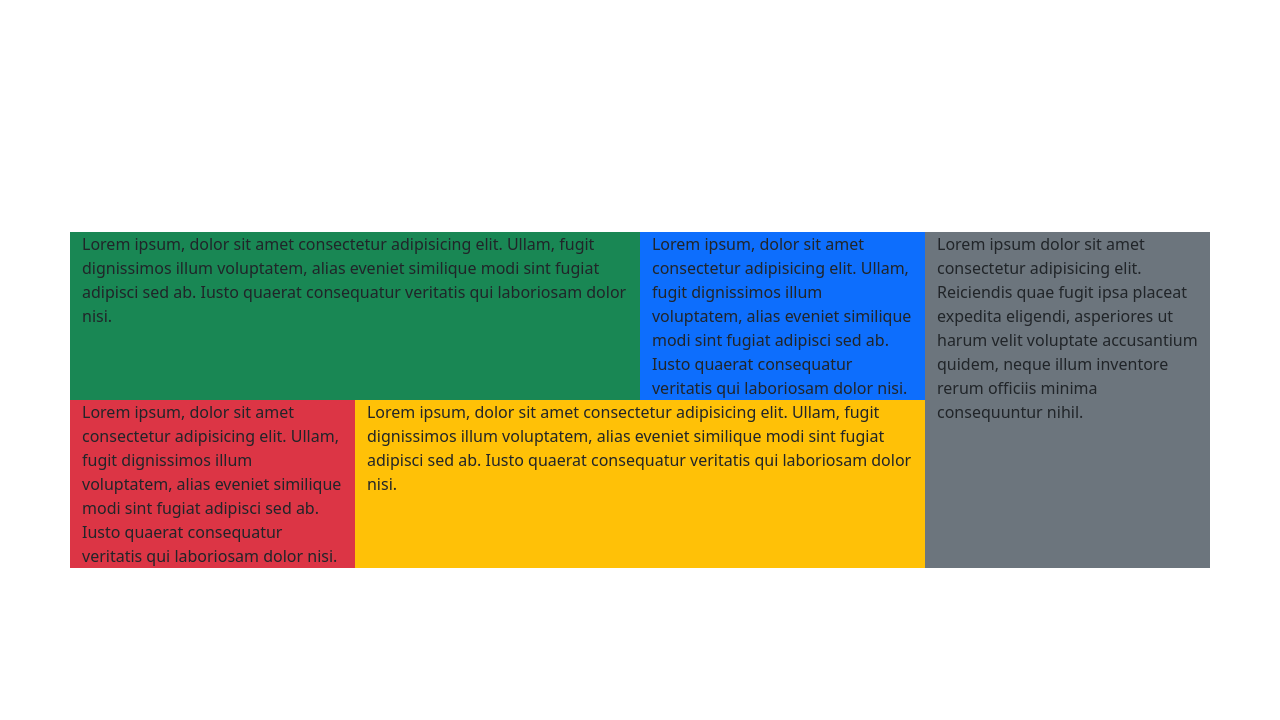
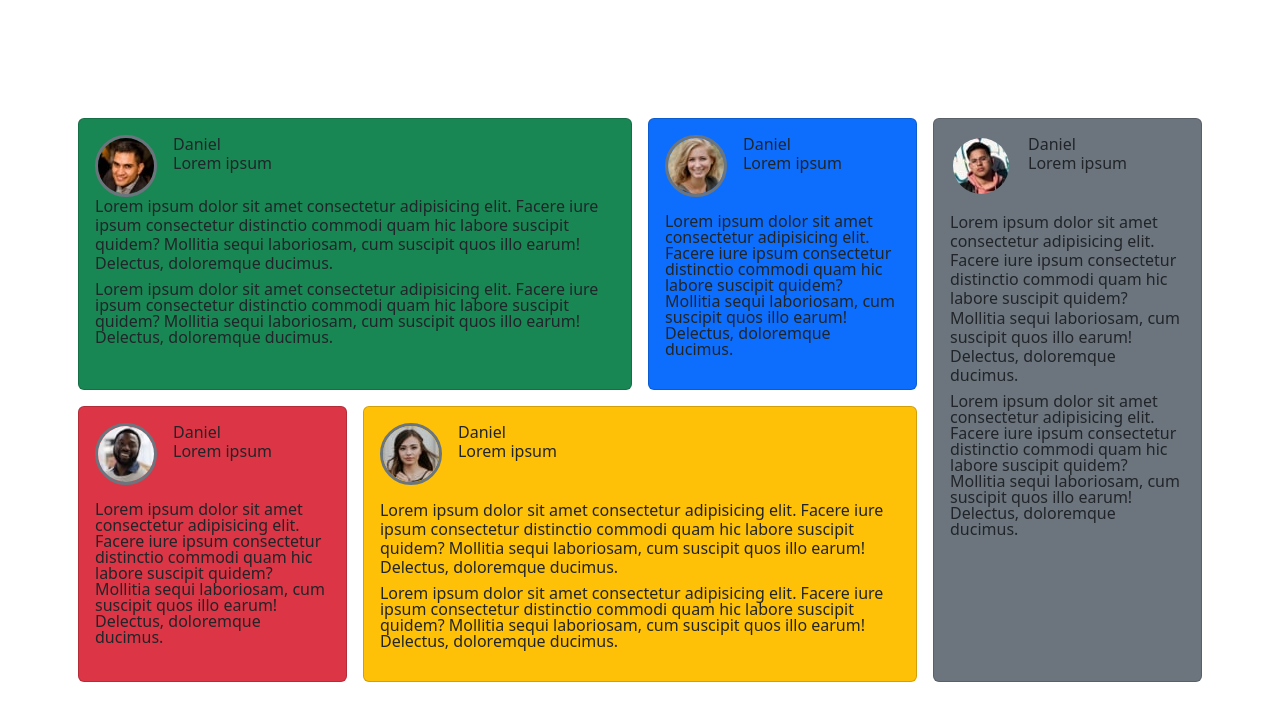
Before and after one commit to josetibaui/Bluuweb_CursoBootstrap5, a plain HTML site: page index.html in a window 1280 px wide. Drawn offline with nearby package versions, Linux system fonts and the light colour scheme.

Commit message:
Terminadas las tarjetas,, bordes, colores, etc.

```diff
--- a/index.html
+++ b/index.html
@@ -20,23 +20,91 @@
             <!-- columna izquierda -->
             <div class="col-12 col-lg-9">
                 <div class="row">
-                     <div class="col-12 col-lg-8 bg-success">
-                        Lorem ipsum, dolor sit amet consectetur adipisicing elit. Ullam, fugit dignissimos illum voluptatem, alias eveniet similique modi sint fugiat adipisci sed ab. Iusto quaerat consequatur veritatis qui laboriosam dolor nisi.
+                     <div class="col-12 col-lg-8 p-2">
+                        <article class="card h-100 bg-success">
+                            <div class="card-body">
+                                <div class="d-flex">
+                                    <img src="./images/image-daniel.jpg" alt="" class="border border-secondary border-3 rounded-circle">
+                                    <div class="ps-lg-3">
+                                        <h6 class="m-0 h6">Daniel</h6>
+                                        <p class="m-0 h6">Lorem ipsum</p>
+                                    </div>
+                                </div>
+                                <div>
+                                    <p class="h6">Lorem ipsum dolor sit amet consectetur adipisicing elit. Facere iure ipsum consectetur distinctio commodi quam hic labore suscipit quidem? Mollitia sequi laboriosam, cum suscipit quos illo earum! Delectus, doloremque ducimus.</p>
+                                    <p class="fs-6 lh-1">Lorem ipsum dolor sit amet consectetur adipisicing elit. Facere iure ipsum consectetur distinctio commodi quam hic labore suscipit quidem? Mollitia sequi laboriosam, cum suscipit quos illo earum! Delectus, doloremque ducimus.</p>
+                                </div>
+                            </div>
+                        </article>
                      </div>
-                     <div class="col-12 col-lg-4 bg-primary">
-                        Lorem ipsum, dolor sit amet consectetur adipisicing elit. Ullam, fugit dignissimos illum voluptatem, alias eveniet similique modi sint fugiat adipisci sed ab. Iusto quaerat consequatur veritatis qui laboriosam dolor nisi.
+                     <div class="col-12 col-lg-4 p-2">
+                        <article class="card h-100 bg-primary">
+                            <div class="card-body">
+                                <div class="d-flex mb-3">
+                                    <img src="./images/image-jeanette.jpg"s alt="" class="border border-secondary border-3 rounded-circle">
+                                    <div class="ps-lg-3">
+                                        <h6 class="m-0 h6">Daniel</h6>
+                                        <p class="m-0 h6">Lorem ipsum</p>
+                                    </div>
+                                </div>
+                                <div>
+                                    <p class="fs-6 lh-1">Lorem ipsum dolor sit amet consectetur adipisicing elit. Facere iure ipsum consectetur distinctio commodi quam hic labore suscipit quidem? Mollitia sequi laboriosam, cum suscipit quos illo earum! Delectus, doloremque ducimus.</p>
+                                </div>
+                            </div>
+                        </article>
                      </div>
-                     <div class="col-12 col-lg-4 bg-danger">
-                        Lorem ipsum, dolor sit amet consectetur adipisicing elit. Ullam, fugit dignissimos illum voluptatem, alias eveniet similique modi sint fugiat adipisci sed ab. Iusto quaerat consequatur veritatis qui laboriosam dolor nisi.
+                     <div class="col-12 col-lg-4 p-2">
+                        <article class="card h-100 bg-danger">
+                            <div class="card-body">
+                                <div class="d-flex mb-3">
+                                    <img src="./images/image-jonathan.jpg" alt="" class="border border-secondary border-3 rounded-circle">
+                                    <div class="ps-lg-3">
+                                        <h6 class="m-0 h6">Daniel</h6>
+                                        <p class="m-0 h6">Lorem ipsum</p>
+                                    </div>
+                                </div>
+                                <div>
+                                    <p class="fs-6 lh-1">Lorem ipsum dolor sit amet consectetur adipisicing elit. Facere iure ipsum consectetur distinctio commodi quam hic labore suscipit quidem? Mollitia sequi laboriosam, cum suscipit quos illo earum! Delectus, doloremque ducimus.</p>
+                                </div>
+                            </div>
+                        </article>
                      </div>
-                     <div class="col-12 col-lg-8 bg-warning">
-                        Lorem ipsum, dolor sit amet consectetur adipisicing elit. Ullam, fugit dignissimos illum voluptatem, alias eveniet similique modi sint fugiat adipisci sed ab. Iusto quaerat consequatur veritatis qui laboriosam dolor nisi.
+                     <div class="col-12 col-lg-8 p-2">
+                        <article class="card h-100 bg-warning">
+                            <div class="card-body">
+                                <div class="d-flex mb-3">
+                                    <img src="./images/image-kira.jpg" alt="" class="border border-secondary border-3 rounded-circle">
+                                    <div class="ps-lg-3">
+                                        <h6 class="m-0 h6">Daniel</h6>
+                                        <p class="m-0 h6">Lorem ipsum</p>
+                                    </div>
+                                </div>
+                                <div>
+                                    <p class="h6">Lorem ipsum dolor sit amet consectetur adipisicing elit. Facere iure ipsum consectetur distinctio commodi quam hic labore suscipit quidem? Mollitia sequi laboriosam, cum suscipit quos illo earum! Delectus, doloremque ducimus.</p>
+                                    <p class="fs-6 lh-1">Lorem ipsum dolor sit amet consectetur adipisicing elit. Facere iure ipsum consectetur distinctio commodi quam hic labore suscipit quidem? Mollitia sequi laboriosam, cum suscipit quos illo earum! Delectus, doloremque ducimus.</p>
+                                </div>
+                            </div>
+                        </article>
                      </div>
                 </div>
             </div>
             <!-- columna derecha -->
-            <div class="col-12 col-lg-3 bg-secondary">
-                <p>Lorem ipsum dolor sit amet consectetur adipisicing elit. Reiciendis quae fugit ipsa placeat expedita eligendi, asperiores ut harum velit voluptate accusantium quidem, neque illum inventore rerum officiis minima consequuntur nihil.</p>
+            <div class="col-12 col-lg-3 p-2">
+                <article class="card h-100 bg-secondary">
+                    <div class="card-body">
+                        <div class="d-flex mb-3">
+                            <img src="./images/image-patrick.jpg" alt="" class="border border-secondary border-3 rounded-circle">
+                            <div class="ps-lg-3">
+                                <h6 class="m-0 h6">Daniel</h6>
+                                <p class="m-0 h6">Lorem ipsum</p>
+                            </div>
+                        </div>
+                        <div>
+                            <p class="h6">Lorem ipsum dolor sit amet consectetur adipisicing elit. Facere iure ipsum consectetur distinctio commodi quam hic labore suscipit quidem? Mollitia sequi laboriosam, cum suscipit quos illo earum! Delectus, doloremque ducimus.</p>
+                            <p class="fs-6 lh-1">Lorem ipsum dolor sit amet consectetur adipisicing elit. Facere iure ipsum consectetur distinctio commodi quam hic labore suscipit quidem? Mollitia sequi laboriosam, cum suscipit quos illo earum! Delectus, doloremque ducimus.</p>
+                        </div>
+                    </div>
+                </article>
             </div>
         </div>
     </main>
```
Also changed, not shown: README.md, images/bg-pattern-quotation.svg (added), images/favicon-32x32.png (added), images/image-daniel.jpg (added), images/image-jeanette.jpg (added), images/image-jonathan.jpg (added), images/image-kira.jpg (added), images/image-patrick.jpg (added).
